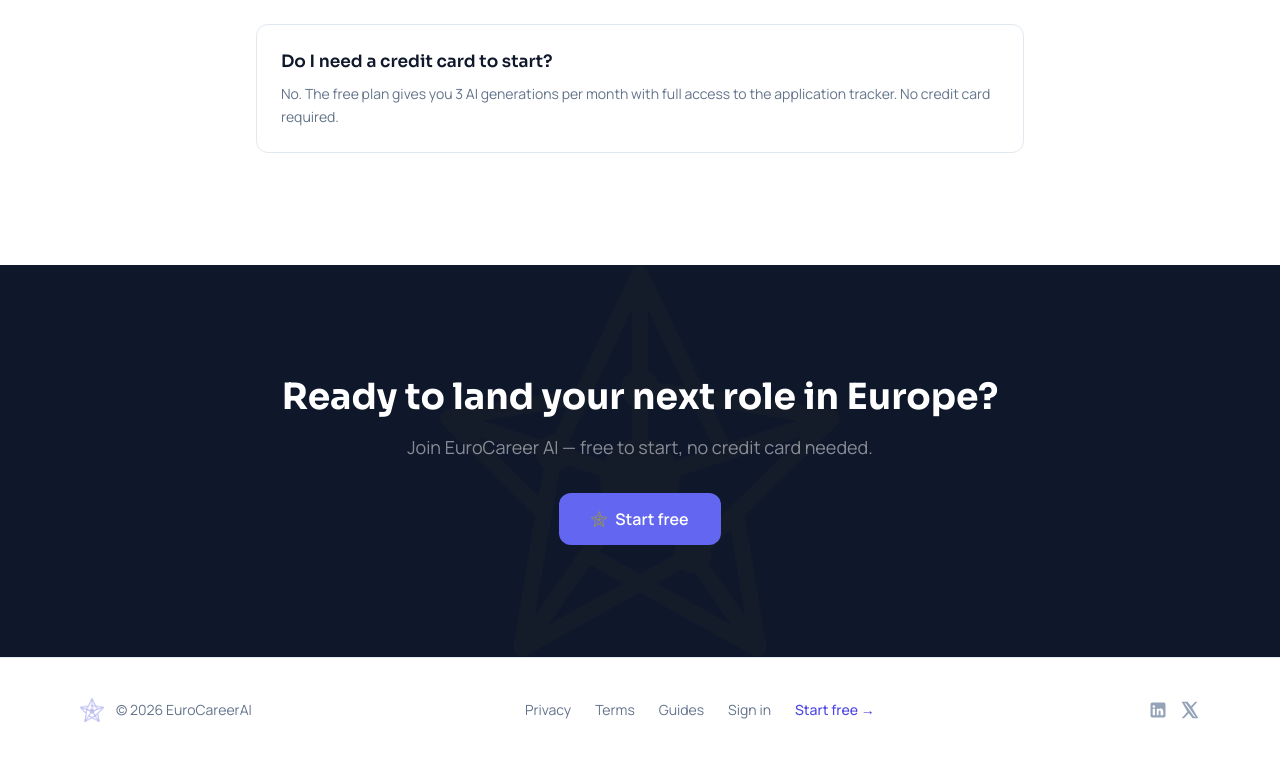
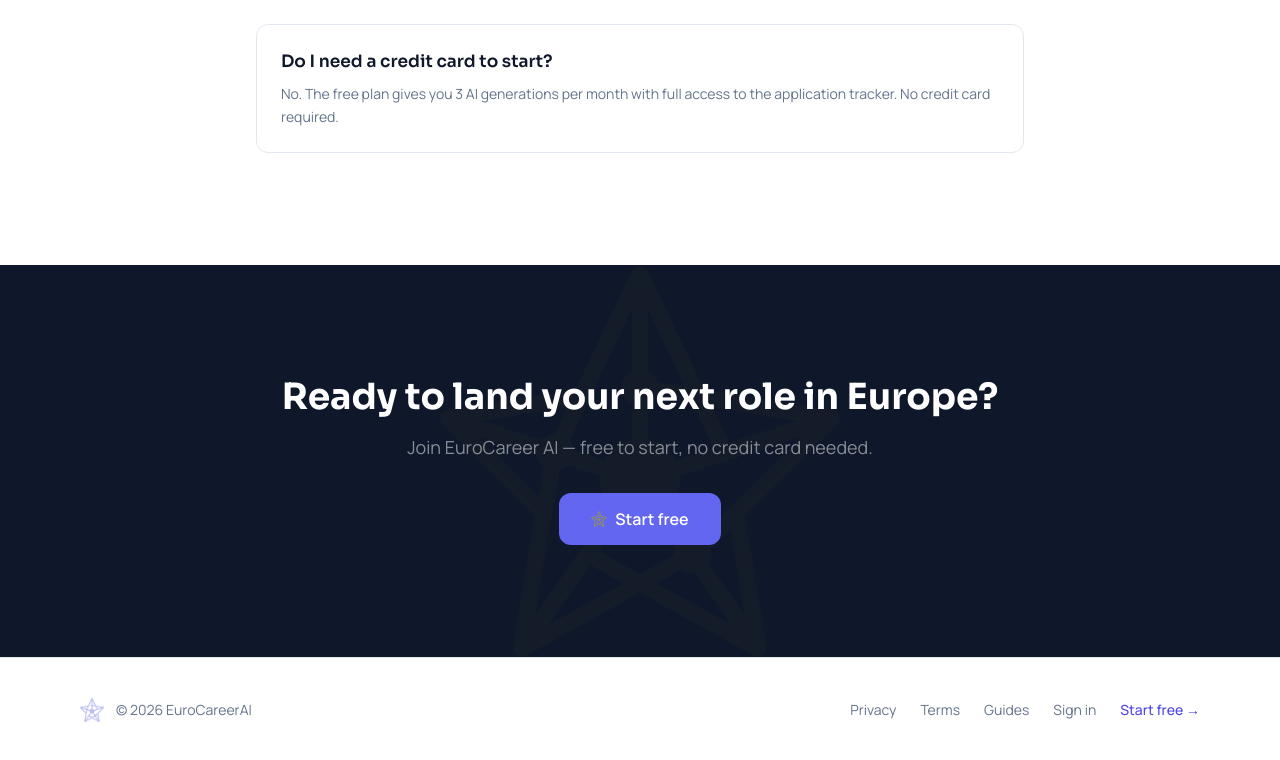
Before and after one commit to JVD-BOT/eurocareer-ai, a Next.js app: page / in a window 1280 px wide. Shown: the part 4757-5517 px from the top of the page. Built offline with nearby package versions, Linux system fonts and the light colour scheme; no server answers.

Commit message:
Remove LinkedIn and X social icons from footer
https://claude.ai/code/session_013W3fK64HVvYcyAu8sCM16e

```diff
--- a/components/footer.tsx
+++ b/components/footer.tsx
@@ -20,32 +20,6 @@ export default function Footer() {
             <Link href="/auth/login" className="text-sm text-slate-500 hover:text-slate-900 transition-colors">Sign in</Link>
             <Link href="/auth/signup" className="text-sm font-medium text-indigo-600 hover:text-indigo-800 transition-colors">Start free &rarr;</Link>
           </div>
-
-          {/* Social */}
-          <div className="flex items-center gap-3">
-            <a
-              href="https://linkedin.com/in/jon-daliling"
-              target="_blank"
-              rel="noopener noreferrer"
-              aria-label="LinkedIn"
-              className="text-slate-400 hover:text-[#6366F1] transition-colors"
-            >
-              <svg viewBox="0 0 24 24" className="h-5 w-5" fill="currentColor" aria-hidden="true">
-                <path d="M19 3a2 2 0 0 1 2 2v14a2 2 0 0 1-2 2H5a2 2 0 0 1-2-2V5a2 2 0 0 1 2-2h14zM8.34 18.34V10.5H5.67v7.84h2.67zM7 9.34a1.55 1.55 0 1 0 0-3.1 1.55 1.55 0 0 0 0 3.1zm11.34 9V14c0-2.5-1.35-3.66-3.15-3.66-1.45 0-2.1.8-2.46 1.36v-1.2H10.5c.04.75 0 7.84 0 7.84h2.22v-4.38c0-.2.01-.4.07-.55.17-.4.53-.81 1.15-.81.81 0 1.14.62 1.14 1.53v4.21h2.26z" />
-              </svg>
-            </a>
-            <a
-              href="https://x.com/eurocareerai"
-              target="_blank"
-              rel="noopener noreferrer"
-              aria-label="X (Twitter)"
-              className="text-slate-400 hover:text-[#6366F1] transition-colors"
-            >
-              <svg viewBox="0 0 24 24" className="h-5 w-5" fill="currentColor" aria-hidden="true">
-                <path d="M18.244 2H21l-6.47 7.39L22 22h-6.84l-4.72-6.18L4.8 22H2l6.93-7.92L2 2h6.99l4.26 5.64L18.24 2zm-1.2 18h1.53L7.03 4H5.4l11.64 16z" />
-              </svg>
-            </a>
-          </div>
         </div>
       </div>
     </footer>
```
